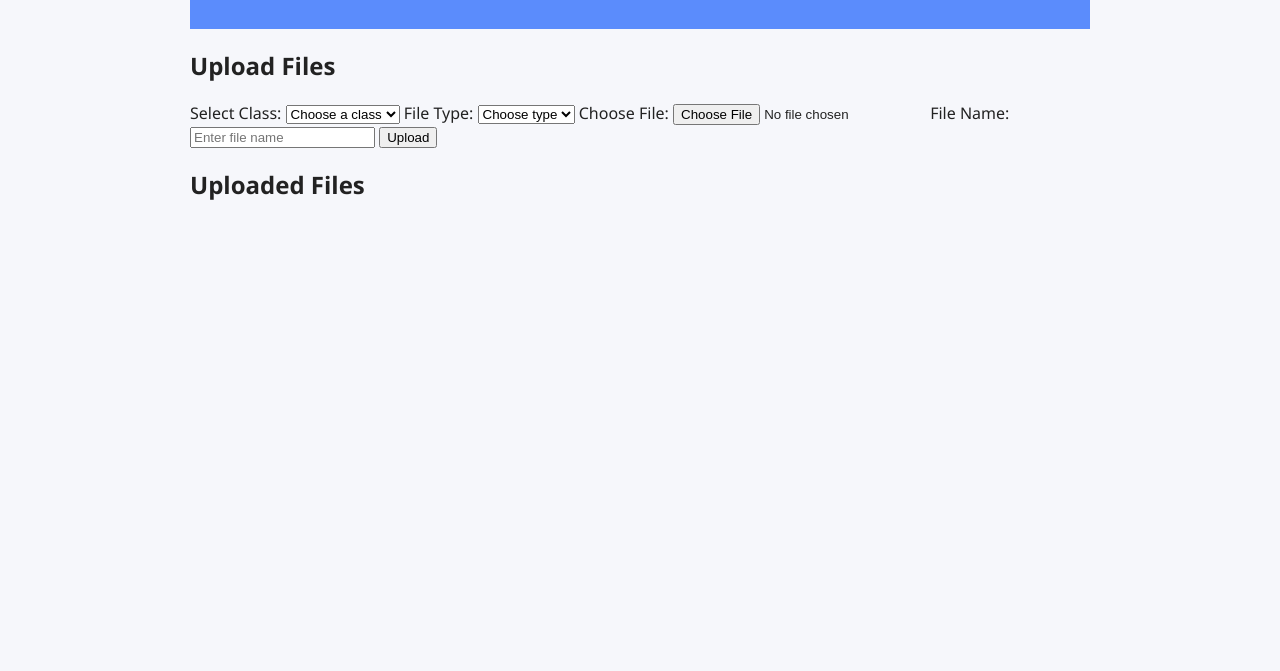
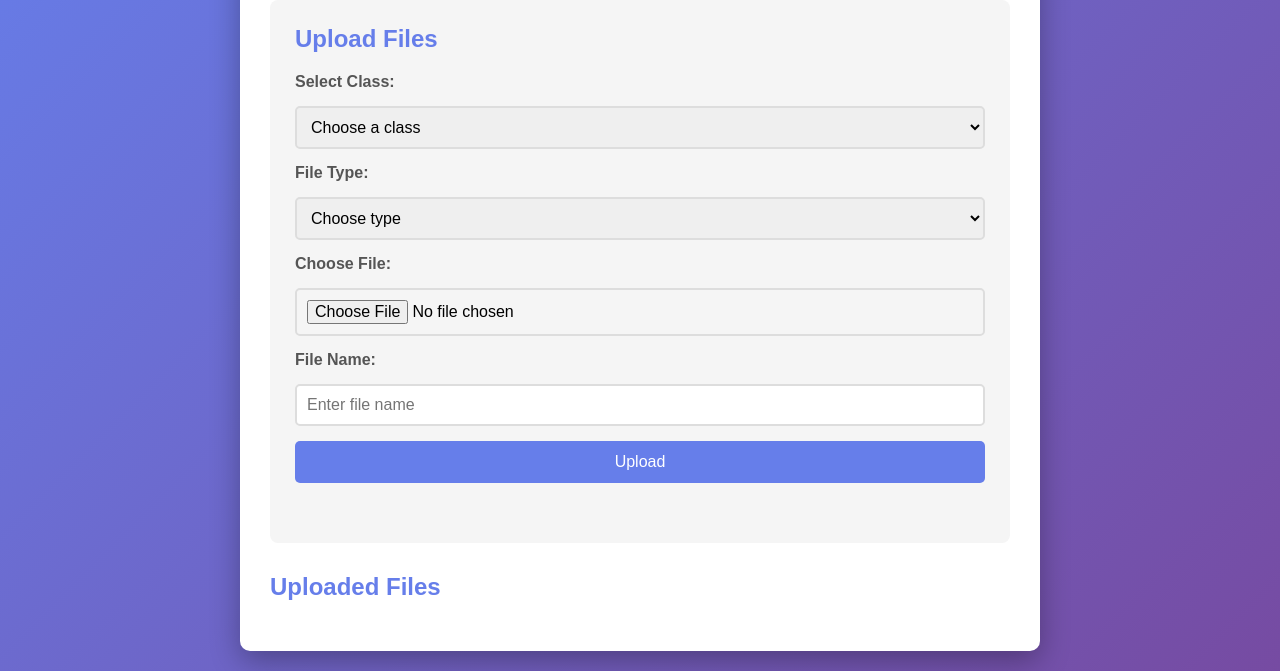
Before and after one commit to thapaharsh940-ops/university-notes-site, a plain HTML site: page index.html in a window 1280 px wide. Shown: the part 153-824 px from the top of the page. Before the commit the page ends 800 px from the top, so only its background shows below. Drawn offline with Linux system fonts and the light colour scheme; a script that the page names is missing.

Commit message:
Update style.css

```diff
--- a/style.css
+++ b/style.css
@@ -1,79 +1,124 @@
+* {
+    margin: 0;
+    padding: 0;
+    box-sizing: border-box;
+}
+
 body {
-    margin: 0;
-    font-family: 'Segoe UI', Arial, sans-serif;
-    background: #f6f7fb;
-    color: #222;
+    font-family: Arial, sans-serif;
+    background: linear-gradient(135deg, #667eea 0%, #764ba2 100%);
+    min-height: 100vh;
+    padding: 20px;
+}
+
+.container {
+    max-width: 800px;
+    margin: 0 auto;
+    background: white;
+    border-radius: 10px;
+    padding: 30px;
+    box-shadow: 0 10px 30px rgba(0,0,0,0.3);
 }
 
 header {
-    background: #5b8cfc;
-    color: #fff;
-    padding: 2rem 0 1rem 0;
     text-align: center;
+    margin-bottom: 30px;
+    color: #333;
 }
 
 header h1 {
-    margin-bottom: 0.5rem;
+    font-size: 2.5em;
+    margin-bottom: 10px;
 }
 
-nav {
-    background: #384d73;
+.upload-section {
+    background: #f5f5f5;
+    padding: 25px;
+    border-radius: 8px;
+    margin-bottom: 30px;
 }
 
-nav .container {
-    display: flex;
-    justify-content: center;
-    padding: 0.3rem 0;
+.upload-section h2 {
+    margin-bottom: 20px;
+    color: #667eea;
 }
 
-.nav-btn {
-    background: none;
-    border: none;
-    color: #eee;
-    font-size: 1rem;
-    margin: 0 1rem;
-    padding: 0.5rem 1.5rem;
-    cursor: pointer;
-    border-bottom: 2px solid transparent;
-    transition: border-bottom 0.2s, background 0.2s;
+form {
+    display: flex;
+    flex-direction: column;
+    gap: 15px;
 }
 
-.nav-btn.active, .nav-btn:hover {
-    background: #4665a5;
-    border-bottom: 2px solid #fff;
+label {
+    font-weight: bold;
+    color: #555;
 }
 
-.container {
-    max-width: 900px;
-    margin: 0 auto;
-    padding: 1rem;
+input[type="text"],
+input[type="file"],
+select {
+    padding: 10px;
+    border: 2px solid #ddd;
+    border-radius: 5px;
+    font-size: 16px;
 }
 
-.content-section {
-    display: none;
-    margin-top: 1.5rem;
+input[type="file"] {
+    cursor: pointer;
 }
 
-.content-section.active {
-    display: block;
+button {
+    background: #667eea;
+    color: white;
+    padding: 12px 20px;
+    border: none;
+    border-radius: 5px;
+    font-size: 16px;
+    cursor: pointer;
+    transition: background 0.3s;
 }
 
-.stats-container {
-    display: flex;
-    gap: 2rem;
-    margin-bottom: 2rem;
+button:hover {
+    background: #5568d3;
 }
 
-.stat-card {
-    flex: 1;
-    background: #fff;
-    border-radius: 8px;
-    padding: 1rem;
-    box-shadow: 0 1px 8px #0001;
+#status {
+    margin-top: 15px;
+    padding: 10px;
+    border-radius: 5px;
     text-align: center;
+    font-weight: bold;
 }
 
-.stat-number {
-    font-size: 2rem;
-    color: #5b8cfc;
+.success {
+    background: #d4edda;
+    color: #155724;
 }
+
+.error {
+    background: #f8d7da;
+    color: #721c24;
+}
+
+.files-section h2 {
+    margin-bottom: 20px;
+    color: #667eea;
+}
+
+.file-item {
+    background: #f9f9f9;
+    padding: 15px;
+    margin-bottom: 10px;
+    border-radius: 5px;
+    border-left: 4px solid #667eea;
+}
+
+.file-item h3 {
+    color: #333;
+    margin-bottom: 5px;
+}
+
+.file-item p {
+    color: #666;
+    font-size: 14px;
+}
```
